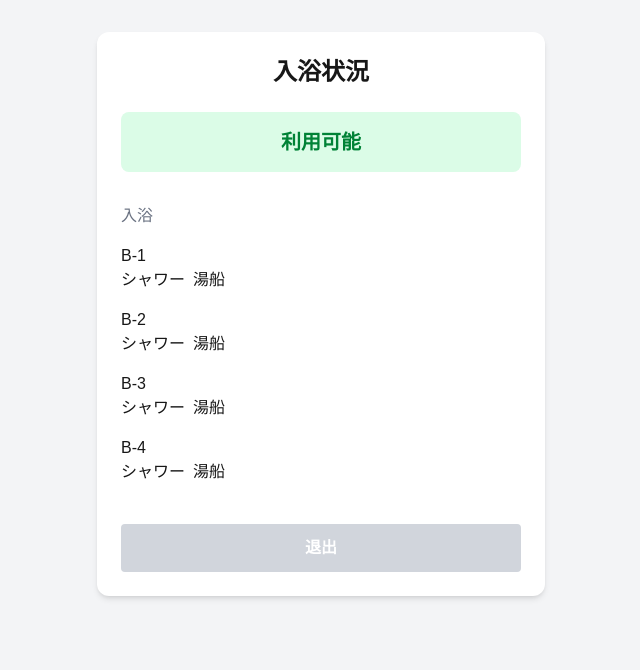
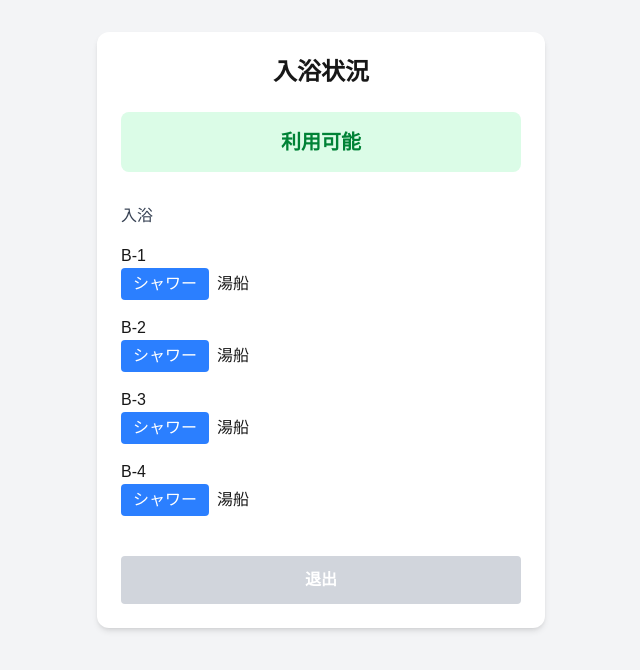
Before and after one commit to nn-aa-tt/-bath-app, a Next.js app: page / in a window 1280 px wide. Shown: the top 670 px of the page, without its empty margins (319-959 px from the left). Built offline with nearby package versions, Linux system fonts and the light colour scheme; no server answers; the database is empty.

Commit message:
文字の色を変えた

```diff
--- a/app/page.tsx
+++ b/app/page.tsx
@@ -60,7 +60,7 @@ export default function Home() {
         </div>
         {/*操作*/}
         <div className = "space-y-4">
-          <h3 className = "font-medium text-gray-500">入浴</h3>
+          <h3 className = "font-medium text-gray-700">入浴</h3>
 
           {housemembers.map((user) => (
             <div key={user}>
@@ -68,7 +68,8 @@ export default function Home() {
               <div className = "flex space-x-2">
                 <button
                   onClick={() => enterBath(user,"シャワー")}
-                  disabled = {currentBath !== null && currentBath !== user}>
+                  disabled = {currentBath !== null && currentBath !== user}
+                  className = 'px-3 py-1 bg-blue-500 text-white rounded hover:bg-green-600 disabled:bg-gray-600'>
                   シャワー
                 </button>
                 <button
```
